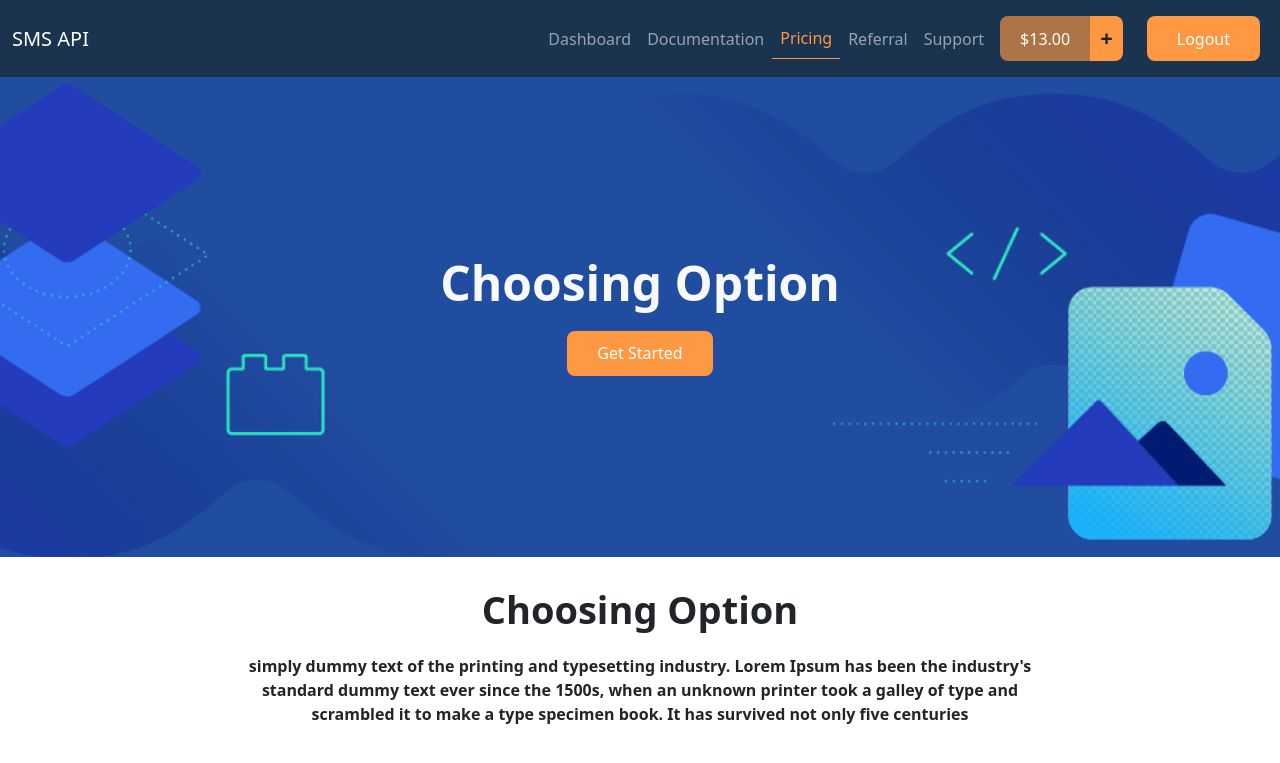
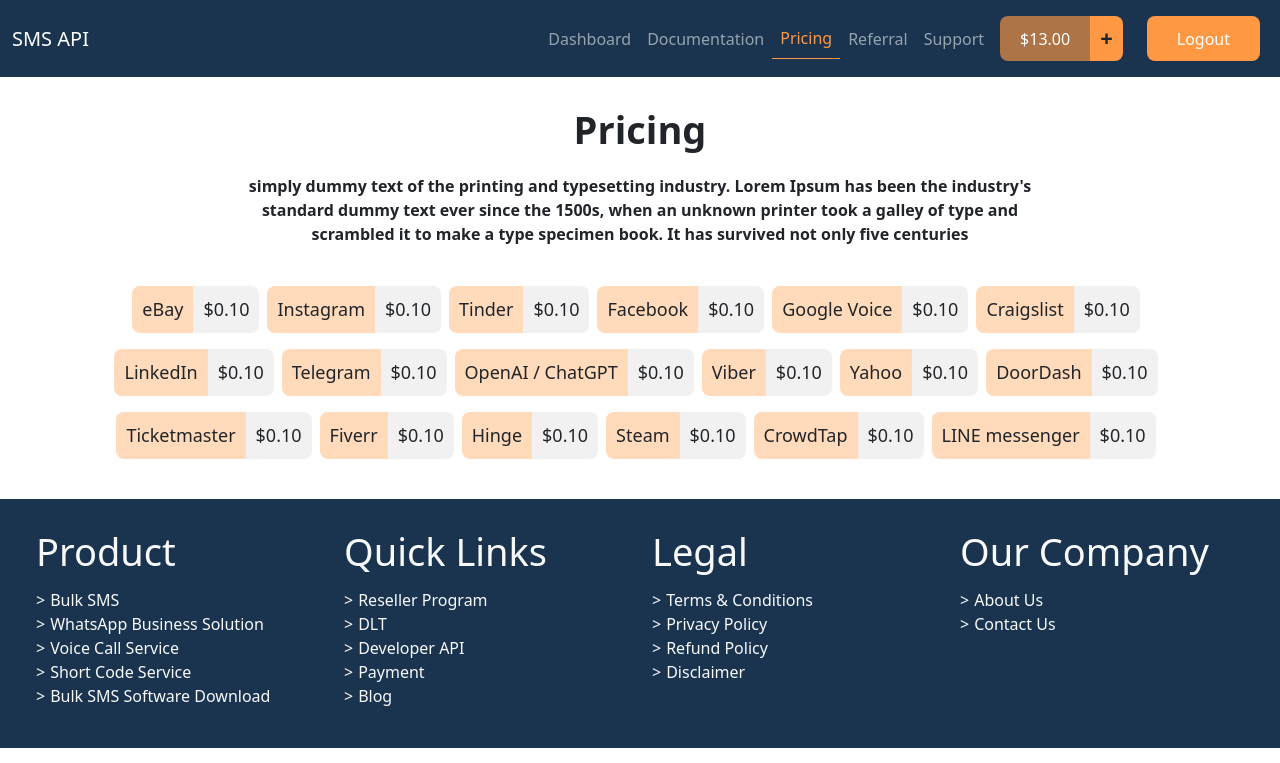
Before and after one commit to akkisardar/SMS-API, a plain HTML site: page pricing.html in a window 1280 px wide. Shown: the top 763 px of the page. Drawn offline with nearby package versions, Linux system fonts and the light colour scheme.

Commit message:
Update pricing.html

```diff
--- a/pricing.html
+++ b/pricing.html
@@ -39,16 +39,16 @@
           </div>
         </div>
       </nav>
-<section class="price-bg">
+<!-- <section class="price-bg">
     <div class="d-flex flex-column align-items-center h-100 justify-content-center">
         <p class="font-48 font-bold text-light  text-center mb-4">Choosing Option</p>
         <button class="btn-primary">Get Started</button>
     </div>
-</section>
+</section> -->
 
 <section>
     <div class="w-100 text-center pt-4 container">
-        <p class="font-38 font-bold">Choosing Option</p>
+        <p class="font-38 font-bold">Pricing</p>
         <div class="w-100 d-flex justify-content-center"><p class="w-75 text-center font-bold">simply dummy text of the printing and typesetting industry. Lorem Ipsum has been the industry's standard dummy
             text ever since the 1500s, when an unknown printer took a galley of type and scrambled it to make a type
             specimen book. It has survived not only five centuries</p>
```
